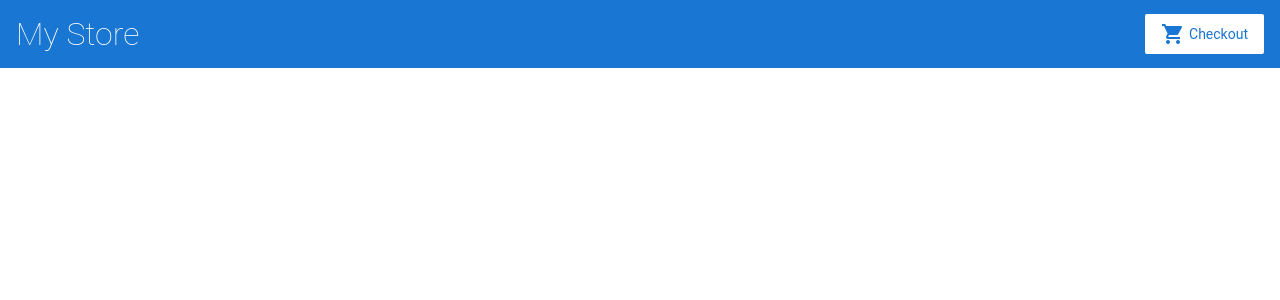
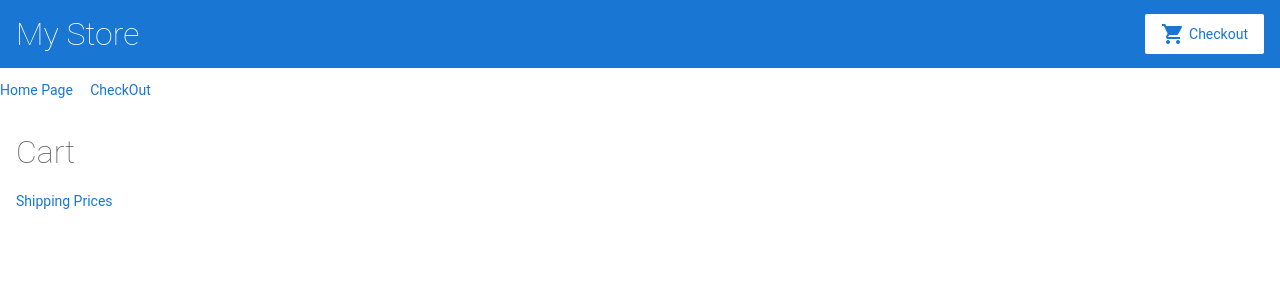
Before and after one commit to Anshu-17/angular-trljym, an Angular app: page /cart in a window 1280 px wide. Before the commit this address led to /. Shown: the top 300 px of the page. Built offline with nearby package versions, Linux system fonts and the light colour scheme.

Commit message:
3 files modified, 9 added

```diff
--- a/src/app/app.component.html
+++ b/src/app/app.component.html
@@ -1,7 +1,9 @@
 <app-top-bar></app-top-bar>
 
+<app-my-top-bar></app-my-top-bar>
+
 <div class="container">
-  <router-outlet></router-outlet>
+	<router-outlet></router-outlet>
 </div>
 
 <!--
--- a/src/app/cart.service.ts
+++ b/src/app/cart.service.ts
@@ -1,3 +1,4 @@
+import { HttpClient } from "@angular/common/http";
 import { Injectable } from "@angular/core";
 
 @Injectable({
@@ -7,13 +8,17 @@ export class CartService {
   // creating an array named items
   items = [];
 
-  constructor() {}
+  constructor(private http:HttpClient) {}
   // add to cart
   addToCart(product) {
     console.log("addToCart(product) from CartService");
     console.log("before " + this.items);
     this.items.push(product);
-     console.log("after " + this.items);
+    console.log("after " + this.items);
+  }
+
+  getItems() {
+    return this.items;
   }
 
   //fetching all from CartService
@@ -21,4 +26,8 @@ export class CartService {
     this.items = [];
     return this.items;
   }
+
+  getShippingPrices(){
+    return this.http.get('/assets/shipping.json')
+  }
 }
--- /dev/null
+++ b/src/app/cart/cart.component.html
@@ -0,0 +1,10 @@
+<h1> Cart</h1>
+<p>
+<a routeLink = "/shipping">Shipping Prices</a>
+</p>
+<div *ngFor = "let item of items"> <br>
+  <button style = "background-color : Lightgray">
+  <b>{{item. name}}</b> <br>
+ <u> &nbsp;&nbsp;{{item.price | currency}}</u><br>
+  </button>
+</div>
--- /dev/null
+++ b/src/app/cart/cart.component.ts
@@ -0,0 +1,18 @@
+import { Component, OnInit } from '@angular/core';
+import { CartService } from '../cart.service';
+
+
+@Component({
+  selector: 'app-cart',
+  templateUrl: './cart.component.html',
+  styleUrls: ['./cart.component.css']
+})
+export class CartComponent implements OnInit {
+  items = this.cartservice.getItems();
+
+  constructor(private cartservice : CartService) { }
+
+  ngOnInit() {
+  }
+
+}
--- /dev/null
+++ b/src/app/my-top-bar/my-top-bar.component.html
@@ -0,0 +1,4 @@
+<p>
+	<a [routerLink]="['/']">Home Page </a>
+  <a routerLink = "/cart">&nbsp;&nbsp;&nbsp;&nbsp;CheckOut </a>
+</p>
--- /dev/null
+++ b/src/app/my-top-bar/my-top-bar.component.ts
@@ -0,0 +1,15 @@
+import { Component, OnInit } from '@angular/core';
+
+@Component({
+  selector: 'app-my-top-bar',
+  templateUrl: './my-top-bar.component.html',
+  styleUrls: ['./my-top-bar.component.css']
+})
+export class MyTopBarComponent implements OnInit {
+
+  constructor() { }
+
+  ngOnInit() {
+  }
+
+}
--- /dev/null
+++ b/src/app/shipping/shipping.component.html
@@ -0,0 +1,5 @@
+<h3>Shipping Price<h3>
+  <div *ngFor = "let shipping of shippingCosts | async">
+   <b> {{shipping.type}} </b>
+   <u> {{shipping.Price | currency}}</u>
+   </div>
--- /dev/null
+++ b/src/app/shipping/shipping.component.ts
@@ -0,0 +1,17 @@
+import { Component, OnInit } from '@angular/core';
+import { CartService } from '../cart.service';
+
+@Component({
+  selector: 'app-shipping',
+  templateUrl: './shipping.component.html',
+  styleUrls: ['./shipping.component.css']
+})
+export class ShippingComponent implements OnInit {
+
+  shipppingCosts = this.cartService.getShippingPrices();
+  constructor(private cartService : CartService) { }
+
+  ngOnInit() {
+  }
+
+}
```
Also changed, not shown: src/app/app.module.ts (+26 -18 lines), src/app/cart/cart.component.css (added), src/app/my-top-bar/my-top-bar.component.css (added), src/app/shipping/shipping.component.css (added).
